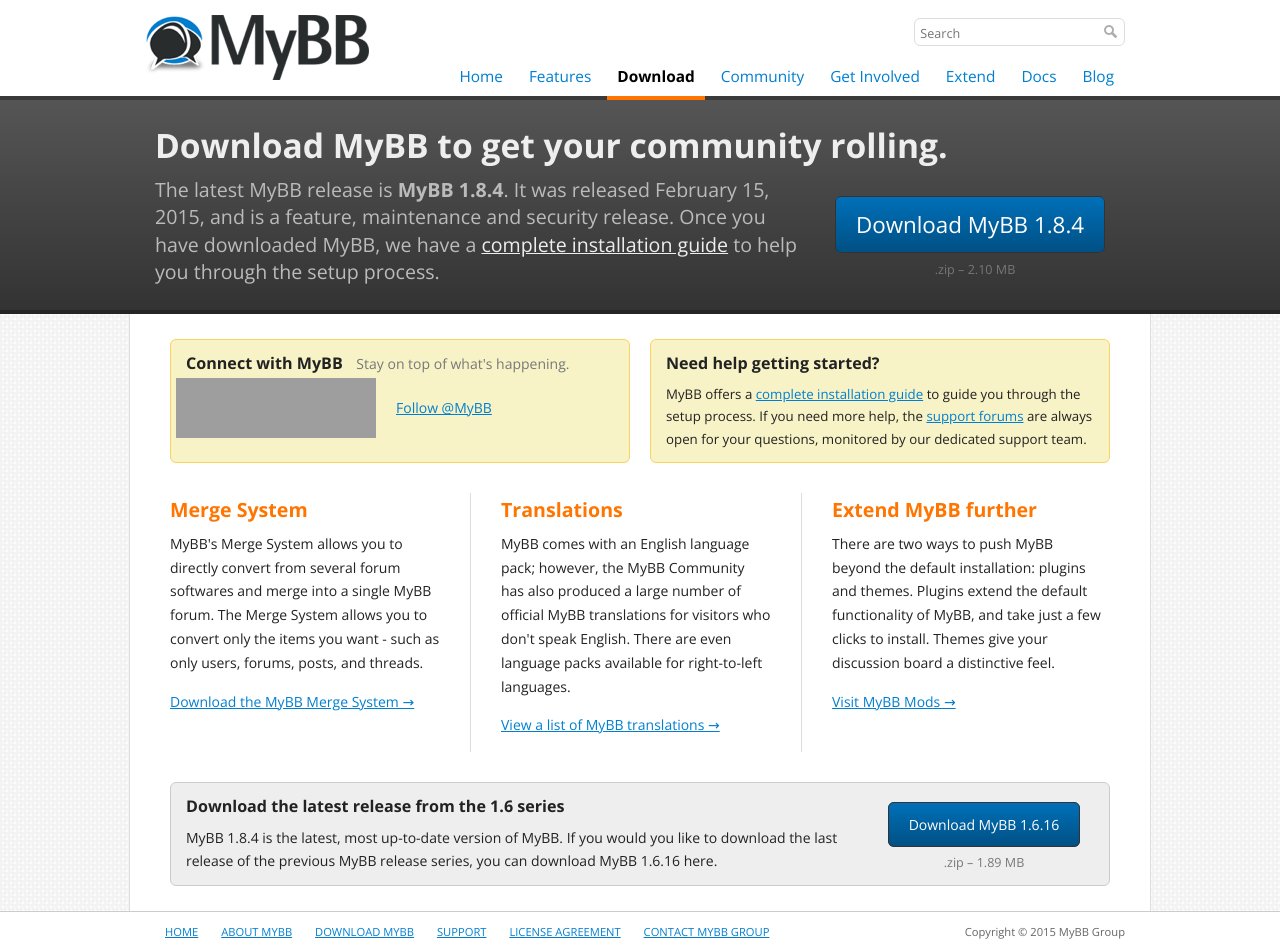
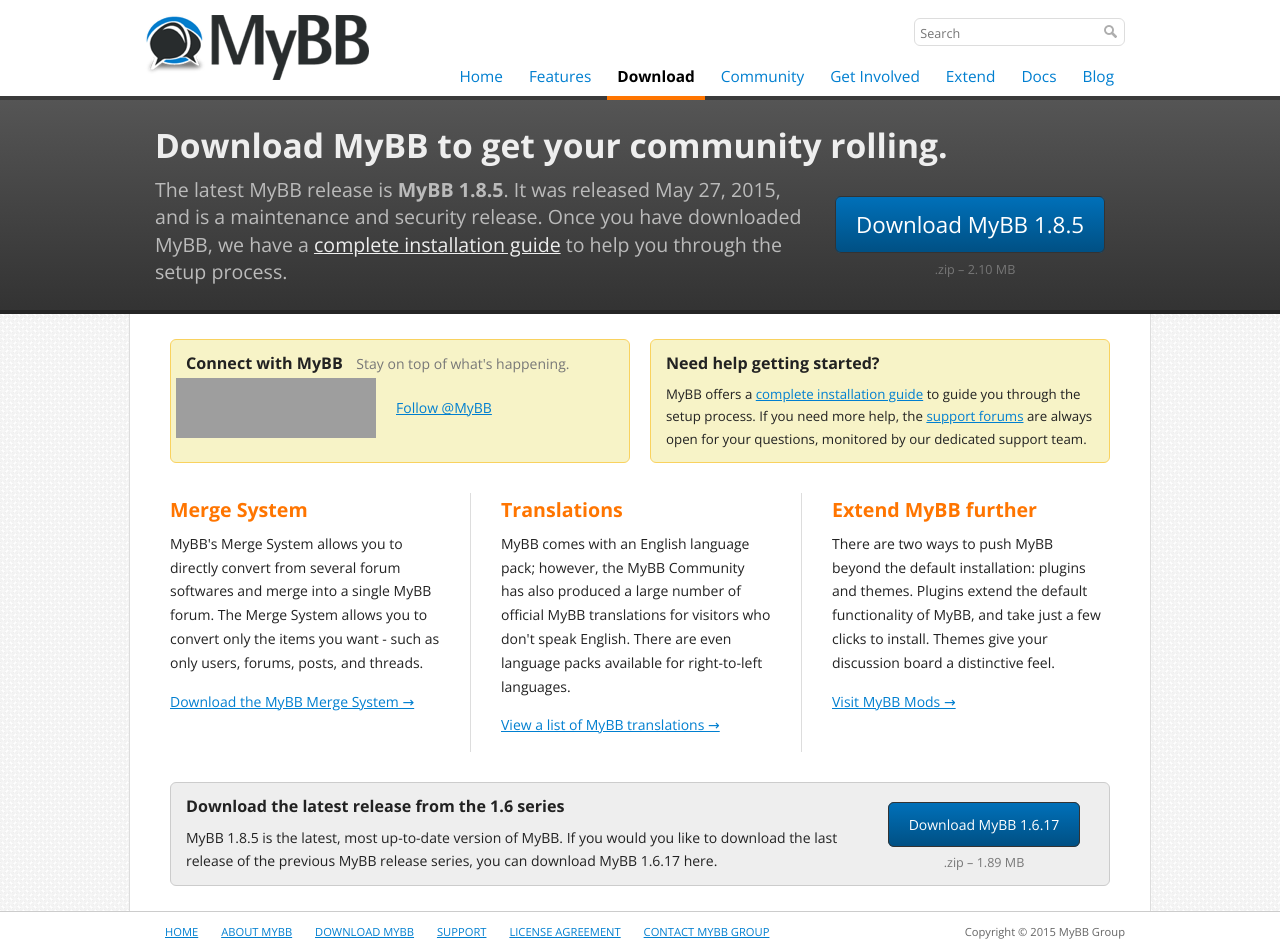
Before and after one commit to mybb/mybb.com, a Jekyll site: the page built from download/index.html, in a window 1280 px wide, cut to the strip 0-951 px from the top of the page. Built offline with Jekyll 4.4.1, drawn with Linux system fonts in a browser that asks for light colours; nearby versions of some CDN libraries; Markdown is read by kramdown in place of the engine named in the settings; comment, search, counter and statistics services are not loaded; grey boxes are pictures that could not be loaded.

Commit message:
MyBB 1.6.17 & 1.8.5

```diff
--- a/_data/latest_merge.yml
+++ b/_data/latest_merge.yml
@@ -1,6 +1,6 @@
-version: 1.8.4
-version_code: 1804
-release: "Feburary 16, 2015"
+version: 1.8.5
+version_code: 1805
+release: "May 27, 2015"
 size: 360 KB
 type: stable
-url: http://resources.mybb.com/downloads/merge_1804.zip
+url: http://resources.mybb.com/downloads/merge_1805.zip
--- a/_data/latest_mybb.yml
+++ b/_data/latest_mybb.yml
@@ -1,6 +1,6 @@
-version: "1.8.4"
-version_code: 1804
-release: "February 15, 2015"
+version: "1.8.5"
+version_code: 1805
+release: "May 27, 2015"
 size: "2.10 MB"
-type: "feature, maintenance and security"
-url: "http://resources.mybb.com/downloads/mybb_1804.zip"
+type: "maintenance and security"
+url: "http://resources.mybb.com/downloads/mybb_1805.zip"
--- a/_data/previous_mybb.yml
+++ b/_data/previous_mybb.yml
@@ -1,8 +1,8 @@
 show: true
 series_header: "Download the latest release from the 1.6 series"
-version: "1.6.16"
-version_code: 1616
-release: "November 20, 2014"
+version: "1.6.17"
+version_code: 1617
+release: "May 27, 2015"
 size: "1.89 MB"
 type: "security"
-url: "http://resources.mybb.com/downloads/mybb_1616.zip"
+url: "http://resources.mybb.com/downloads/mybb_1617.zip"
```
